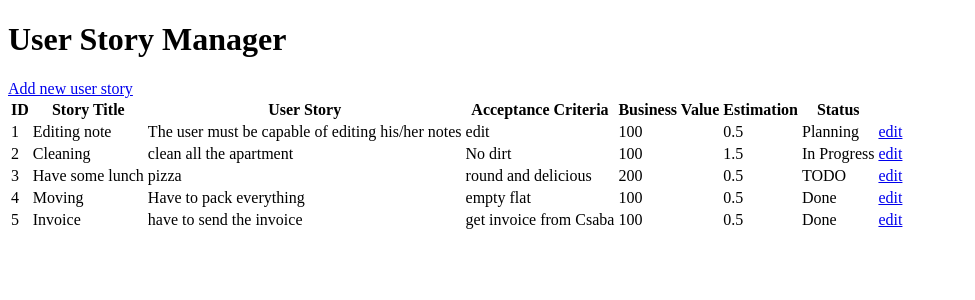
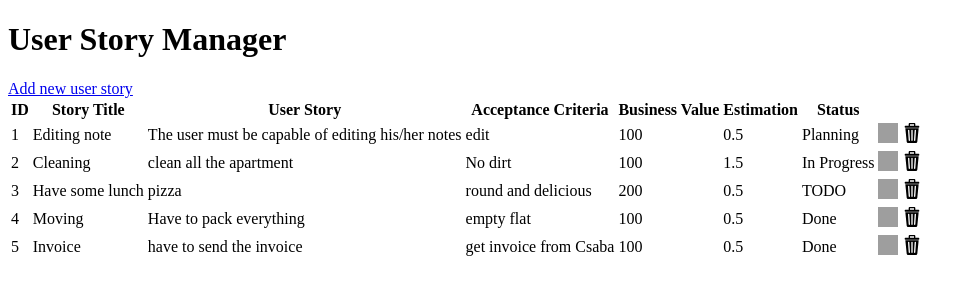
Before and after one commit to DeboraCsomos/super-sprinter-3000-DeboraCsomos, a Flask app: page / in a window 1280 px wide. Shown: the top 300 px of the page, without its empty margins (0-975 px from the left). Run offline with Flask 2, Linux system fonts and the light colour scheme; grey boxes are pictures that could not be loaded.

Commit message:
added anchor tags including edit and delete links

```diff
--- a/templates/list.html
+++ b/templates/list.html
@@ -22,7 +22,10 @@
                 {% for element in row %}
                     <td>{{ row[loop.index0] }}</td>
                 {% endfor %}
-                <td><a href="/story/{{ row[0] }}">edit</a>
+                {% if row: %}
+                    <td><a href="/story/{{ row[0] }}"><img src="/static/images/edit.svg" width="20" height="20" alt="Edit"></a></td>
+                    <td><a href="/story/delete/{{ row[0] }}"><img src="/static/images/waste-bin.svg" width="20" height="20" alt="Delete"></a></td>
+                {% endif%}
             </tr>
             {% endfor %}
 
```
